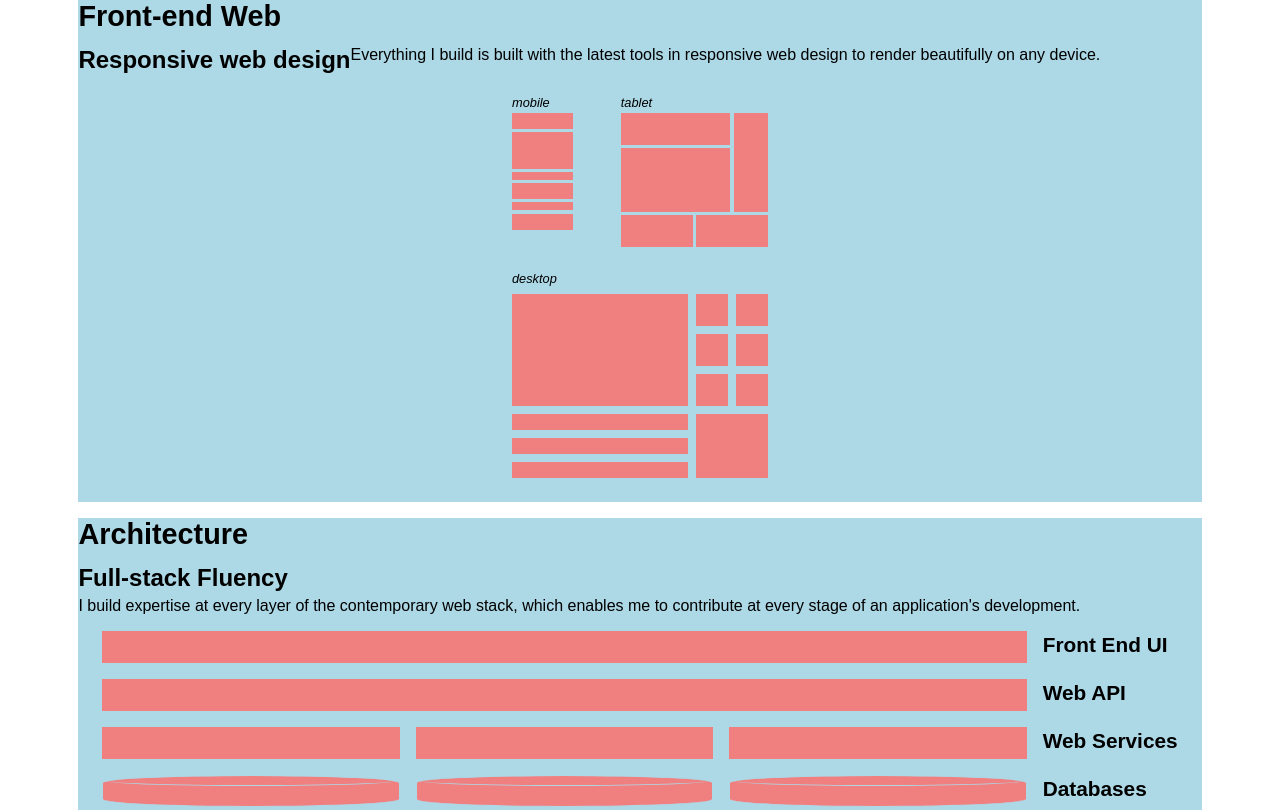
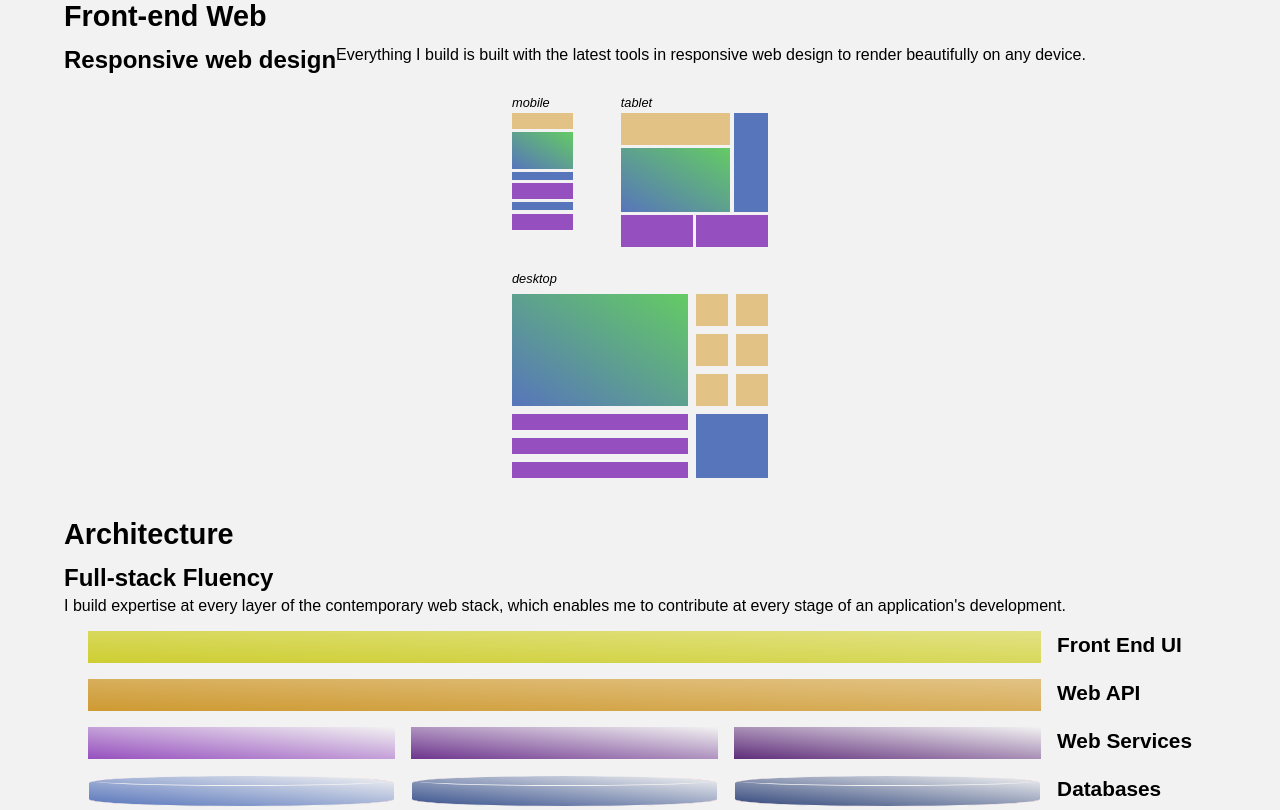
Before and after one commit to chainstay/chainstay, a website: page web/index.html in a window 1280 px wide. Shown: the top 810 px of the page. Drawn offline with Linux system fonts and the light colour scheme.

Commit message:
feat: Add gradients to design renderings

```diff
--- a/web/index.html
+++ b/web/index.html
@@ -21,34 +21,34 @@
             <div class="design-render-wrapper design-render-wrapper-design" aria-hidden="true">
                 <div class="design-render design-render-mobile">
                     <small class="design-render-figure">mobile</small>
-                    <div class="render render-section render-section-one"></div>
-                    <div class="render render-section render-section-two"></div>
-                    <div class="render render-section render-section-three"></div>
-                    <div class="render render-section render-section-four"></div>
-                    <div class="render render-section render-section-five"></div>
-                    <div class="render render-section render-section-six"></div>
+                    <div class="render color-nav render-section render-section-one"></div>
+                    <div class="render color-main render-section render-section-two"></div>
+                    <div class="render color-aside render-section render-section-three"></div>
+                    <div class="render color-content render-section render-section-four"></div>
+                    <div class="render color-aside render-section render-section-five"></div>
+                    <div class="render color-content render-section render-section-six"></div>
                 </div>
                 <div class="design-render design-render-tablet">
                     <small class="design-render-figure">tablet</small>
-                    <div class="render render-section render-section-one"></div>
-                    <div class="render render-section render-section-two"></div>
-                    <div class="render render-section render-section-three"></div>
-                    <div class="render render-section render-section-four"></div>
-                    <div class="render render-section render-section-five"></div>
+                    <div class="render color-nav render-section render-section-one"></div>
+                    <div class="render color-aside render-section render-section-two"></div>
+                    <div class="render color-main render-section render-section-three"></div>
+                    <div class="render color-content render-section render-section-four"></div>
+                    <div class="render color-content render-section render-section-five"></div>
                 </div>
                 <div class="design-render design-render-desktop">
                     <small class="design-render-figure">desktop</small>
-                    <div class="render render-section render-section-one"></div>
-                    <div class="render render-section render-section-two"></div>
-                    <div class="render render-section render-section-three"></div>
-                    <div class="render render-section render-section-four"></div>
-                    <div class="render render-section render-section-five"></div>
-                    <div class="render render-section render-section-six"></div>
-                    <div class="render render-section render-section-seven"></div>
-                    <div class="render render-section render-section-eight"></div>
-                    <div class="render render-section render-section-nine"></div>
-                    <div class="render render-section render-section-ten"></div>
-                    <div class="render render-section render-section-eleven"></div>
+                    <div class="render color-main render-section render-section-one"></div>
+                    <div class="render color-nav render-section render-section-two"></div>
+                    <div class="render color-nav render-section render-section-three"></div>
+                    <div class="render color-nav render-section render-section-four"></div>
+                    <div class="render color-nav render-section render-section-five"></div>
+                    <div class="render color-nav render-section render-section-six"></div>
+                    <div class="render color-nav render-section render-section-seven"></div>
+                    <div class="render color-content render-section render-section-eight"></div>
+                    <div class="render color-aside render-section render-section-nine"></div>
+                    <div class="render color-content render-section render-section-ten"></div>
+                    <div class="render color-content render-section render-section-eleven"></div>
                 </div>
             </div>
         </section>
@@ -131,7 +131,7 @@
                     <p>
                         For Impinj Inc., I designed and built internal tools
                         for managing a complex network of RFID testing
-                        hardware.
+                        hardware. Each service ran using Flask.
                     </p>
                 </div>
             </div>
--- a/web/static/scss/blocks/design-rendering.scss
+++ b/web/static/scss/blocks/design-rendering.scss
@@ -1,3 +1,6 @@
+@import "../core/colors";
+@import "../mixins/gradients";
+
 .design-render {
   display: none;
 }
@@ -112,7 +115,7 @@
       flex-basis: 100%;
       flex-grow: 1;
       &-db {
-        $db-icon-border: 1px solid lightblue;
+        $db-icon-border: 1px solid $bg-color;
         // Make database icons appear as cylinders
         border-radius: 50%/25%;
         border: $db-icon-border;
@@ -124,6 +127,22 @@
           border-radius: 50%;
           content: '';  // display of circle border
           border: $db-icon-border;
+        }
+      }
+
+      &.color {
+        &-main {
+          @include grad-up-right(get-color(blue, light), get-color(green, light));
+        }
+        &-nav {
+          background-color: get-color(orange, light);
+        }
+        &-content {
+          background-color: get-color(purple, light)
+          //@include grad-up-right(get-color(purple), get-color(orange));
+        }
+        &-aside {
+          background-color: get-color(blue, light);
         }
       }
 
@@ -162,27 +181,35 @@
           grid-area: sec-11;
         }
         &-front-end {
+          @include grad-up-right(get-color(yellow, dark), get-color(yellow, light));
           grid-area: sec-fend;
         }
         &-api {
+          @include grad-up-right(get-color(orange, dark), get-color(orange, light));
           grid-area: sec-api;
         }
         &-user-service {
+          @include grad-up-right(get-color(purple, light), get-color(white, dark));
           grid-area: sec-user;
         }
         &-payment-service {
+          @include grad-up-right(get-color(purple), get-color(white, dark));
           grid-area: sec-paym;
         }
         &-recommendation-service {
+          @include grad-up-right(get-color(purple, dark), get-color(white, dark));
           grid-area: sec-recs;
         }
         &-db-one {
+          @include grad-up-right(get-color(blue, light), get-color(white, dark));
           grid-area: sec-db1;
         }
         &-db-two {
+          @include grad-up-right(get-color(blue), get-color(white, dark));
           grid-area: sec-db2;
         }
         &-db-three {
+          @include grad-up-right(get-color(blue, dark), get-color(white, dark));
           grid-area: sec-db3;
         }
       }
--- a/web/static/scss/blocks/software-brand.scss
+++ b/web/static/scss/blocks/software-brand.scss
@@ -1,10 +1,12 @@
 .software-brand {
   flex-basis: 100%;
-  margin: 0 1rem 1rem 1rem;
+  &:not(:last-of-type) {
+    margin-bottom: 1rem;
+  }
 
   &-img-wrapper {
     align-items: center;
-    margin: 1rem;
+    margin: 1rem 1rem 1rem 0;
 
     img {
       width: 100%;
--- /dev/null
+++ b/web/static/scss/core/colors.scss
@@ -0,0 +1,41 @@
+$white: #fff !default;
+$blue: #39528D !default;
+$purple: #6D348D !default;
+$red: #D34747 !default;
+$orange: #D3A447 !default;
+$yellow: #D3D347 !default;
+$green: #39A939 !default;
+$black: #000 !default;
+
+$colors-map: (
+  white: $white,
+  blue: $blue,
+  purple: $purple,
+  red: $red,
+  orange: $orange,
+  yellow: $yellow,
+  green: $green,
+  black: $black,
+);
+
+$darken: 5% !default;
+$lighten: 15% !default;
+$colors: ();
+@each $color, $value in $colors-map {
+  $colors: map-merge((
+    $color: (
+      base: $value,
+      light: lighten($value, $lighten),
+      dark: darken($value, $darken),
+    )
+  ), $colors);
+}
+
+@function get-color($color: $black, $offset: base) {
+  @return map-get(map-get($colors, $color), $offset)
+}
+
+$bg-color: get-color(white, dark) !default;
+body {
+  background-color: $bg-color
+}
--- a/web/static/scss/core/layout.scss
+++ b/web/static/scss/core/layout.scss
@@ -1,7 +1,6 @@
 @supports (grid-gap: 1rem) {
   body {
     display: grid;
-    grid-gap: 1rem;
     grid-template-columns:
       1fr 18fr 1fr;
     grid-template-rows:
--- a/web/static/scss/core/typography.scss
+++ b/web/static/scss/core/typography.scss
@@ -11,6 +11,18 @@
 @mixin header-4 {
   font-size: 1.3rem;
   margin-bottom: 0.2rem;
+}
+
+@mixin word-wrap() {
+  overflow-wrap: break-word;
+  word-wrap: break-word;
+  -ms-word-break: break-all;
+  word-break: break-all;
+  word-break: break-word;
+  -ms-hyphens: auto;
+  -moz-hyphens: auto;
+  -webkit-hyphens: auto;
+  hyphens: auto;
 }
 
 h2 {
@@ -29,3 +41,8 @@ h4 {
   margin-left: auto;
   margin-right: auto;
 }
+
+p {
+  text-align: justify;
+  @include word-wrap;
+}
--- a/web/static/scss/main-web.scss
+++ b/web/static/scss/main-web.scss
@@ -1,6 +1,9 @@
 @import "core/resets";
 @import "core/layout";
 @import "core/typography";
+@import "core/colors";
+
+@import "mixins/gradients";
 
 @import "blocks/design-rendering";
 @import "blocks/software-brand";
--- /dev/null
+++ b/web/static/scss/mixins/gradients.scss
@@ -0,0 +1,4 @@
+@mixin grad-up-right($start-color: #555, $end-color: #333, $start-percent: 0%, $end-percent: 100%) {
+  background-image: linear-gradient(to top right, $start-color $start-percent, $end-color $end-percent);
+  background-repeat: repeat-x;
+}
--- a/web/static/scss/pages/index.scss
+++ b/web/static/scss/pages/index.scss
@@ -21,7 +21,3 @@
     }
   }
 }
-
-.section {
-  background-color: lightblue;
-}
```
Also changed, not shown: web/static/css/main-web.css.
